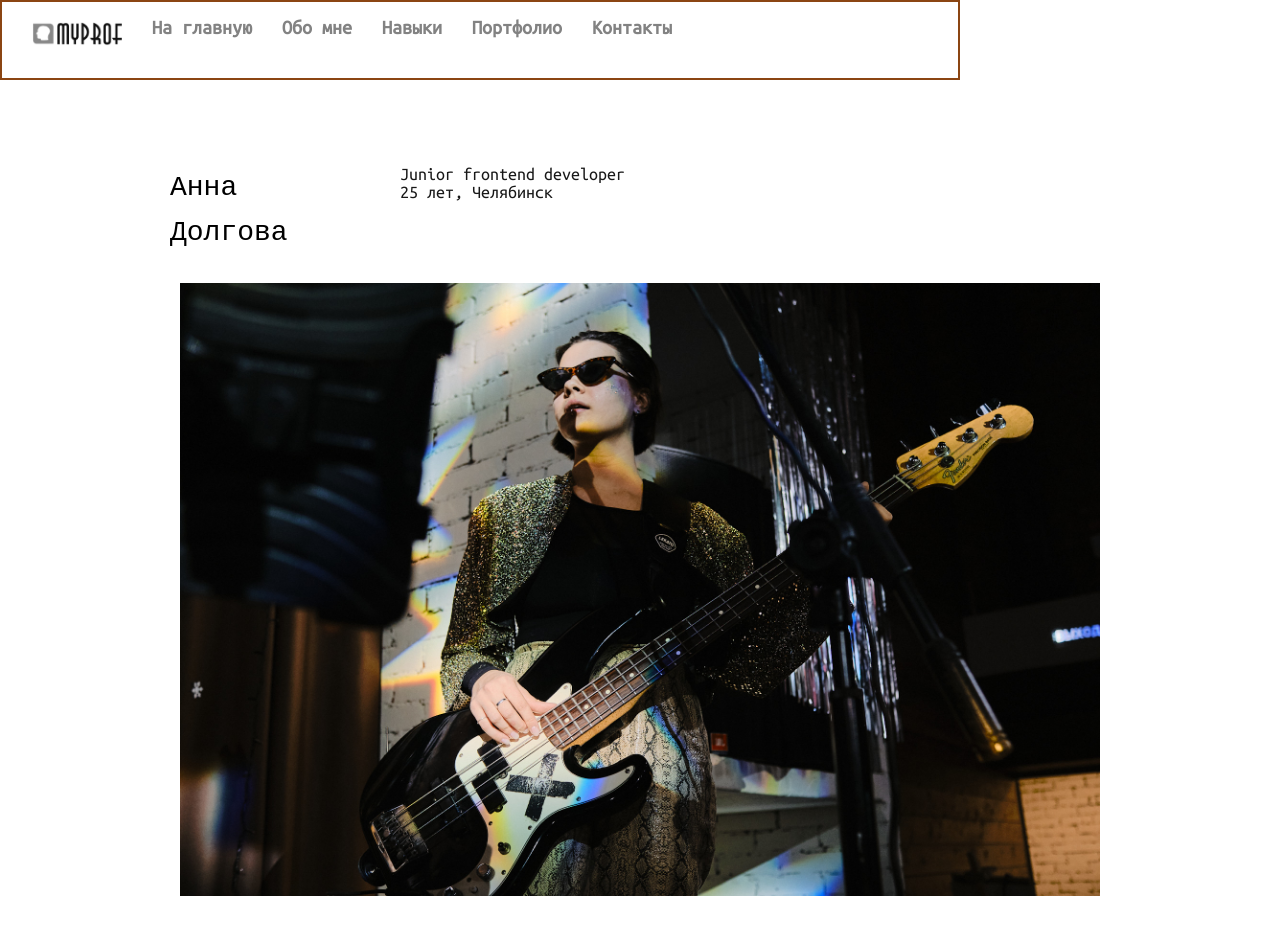
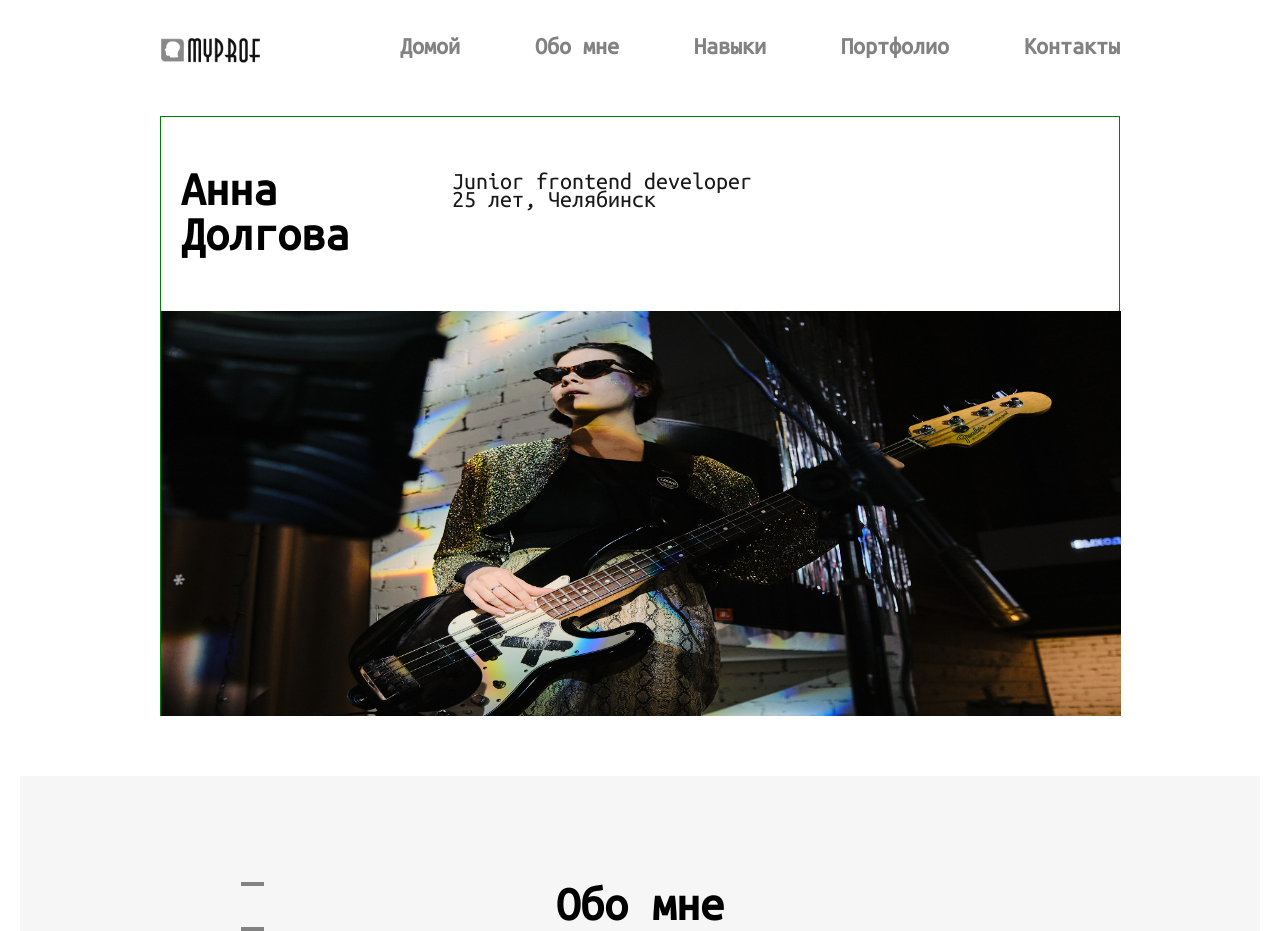
Before and after one commit to 21Annn/MyPortfolio-, a plain HTML site: page index.html in a window 1280 px wide. Shown: the top 931 px of the page. Drawn offline with Linux system fonts and the light colour scheme; a web font is replaced by a local one.

Commit message:
changes nav, section1 - css

```diff
--- /dev/null
+++ b/css/font.css
@@ -0,0 +1,22 @@
+@font-face {
+  font-family: "Ubuntu Mono";
+  src: url("../fonts/ubuntumono.woff2") format("woff2"),
+      url("../fonts/ubuntumono.woff") format("woff");
+  font-style: normal;
+  font-weight: 400;
+}
+ @font-face {
+  font-family: "Ubuntu Mono Bold";
+  src: url("../fonts/ubuntumonobold.woff2") format("woff2"),
+      url("../fonts/ubuntumonobold.woff") format("woff");
+  font-style: bold;
+  font-weight: 700;
+}
+
+@font-face {
+  font-family: "Rubik Mono";
+  src: url("../fonts/rubikmonooneregular.woff2") format("woff2"),
+      url("../fonts/rubikmonooneregular.woff") format("woff");
+  font-style: normal;
+  font-weight: 400;
+}
--- /dev/null
+++ b/css/media.css
@@ -0,0 +1,28 @@
+@media (max-width: 1000px) {
+  .conteiner {
+    width: 100%;
+  }
+  .menu-list {
+    padding: 15px 10px;
+  }
+}
+@media (max-width: 767px) {
+  .menu-list {
+    position: fixed;
+    top: 0;
+    left: 0;
+    display: block;
+    width: 100%;
+    height: 100%;
+    padding: 40px 30px;
+    background-color: #ffffff;
+    transform: translateY(-100%);
+    z-index: 5;
+  }
+  .menu-list {
+    display: block;
+    padding: 25px 0;
+    font-size: 34px;
+    line-height: 39px;
+  }
+}
--- /dev/null
+++ b/css/reset.css
@@ -0,0 +1,102 @@
+/* Reset and base styles  */
+* {
+	padding: 0px;
+	margin: 0px;
+	border: none;
+}
+
+*,
+*::before,
+*::after {
+	box-sizing: border-box;
+}
+
+:focus,
+:active {
+	/*outline: none;*/
+}
+
+a:focus,
+a:active {
+	/* outline: none;*/
+}
+
+/* Links */
+
+a, a:link, a:visited  {
+    /* color: inherit; */
+    text-decoration: none;
+    /* display: inline-block; */
+}
+
+a:hover  {
+    /* color: inherit; */
+    text-decoration: none;
+}
+
+/* Common */
+
+aside, nav, footer, header, section, main {
+	display: block;
+}
+
+h1, h2, h3, h4, h5, h6, p {
+    font-size: inherit;
+	font-weight: inherit;
+}
+
+ul, ul li {
+	list-style: none;
+}
+
+img {
+	vertical-align: top;
+}
+
+img, svg {
+	max-width: 100%;
+	height: auto;
+}
+
+address {
+  font-style: normal;
+}
+
+/* Form */
+
+input, textarea, button, select {
+	font-family: inherit;
+    font-size: inherit;
+    color: inherit;
+    background-color: transparent;
+}
+
+input::-ms-clear {
+	display: none;
+}
+
+button, input[type="submit"] {
+    display: inline-block;
+    box-shadow: none;
+    background-color: transparent;
+    background: none;
+    cursor: pointer;
+}
+
+input:focus, input:active,
+button:focus, button:active {
+    outline: none;
+}
+
+button::-moz-focus-inner {
+	padding: 0;
+	border: 0;
+}
+
+label {
+	cursor: pointer;
+}
+
+legend {
+	display: block;
+}
--- a/css/style.css
+++ b/css/style.css
@@ -1,58 +1,16 @@
-/* Fonts */
-
-@font-face {
-  font-family: "Ubuntu Mono";
-  src: url("../fonts/ubuntumono.woff2") format("woff2"),
-      url("../fonts/ubuntumono.woff") format("woff");
-  font-style: normal;
-  font-weight: 400;
-}
- @font-face {
-  font-family: "Ubuntu Mono Bold";
-  src: url("../fonts/ubuntumonobold.woff2") format("woff2"),
-      url("../fonts/ubuntumonobold.woff") format("woff");
-  font-style: bold;
-  font-weight: 700;
-}
-
-@font-face {
-  font-family: "Rubik Mono";
-  src: url("../fonts/rubikmonooneregular.woff2") format("woff2"),
-      url("../fonts/rubikmonooneregular.woff") format("woff");
-  font-style: normal;
-  font-weight: 400;
-}
-
-
-@media (min-width: 1000px) {
-  .conteiner {
-    width: 100%;
-  }
-  .link-item {
-    padding: 15px 10px;
-  }
-}
-/* @media (min-width: 767px) {
-  .menu-list {
-    position: fixed;
-    top: 0;
-    left: 0;
-    display: block;
-    width: 100%;
-    height: 100%;
-    padding: 40px 30px;
-    background-color: #ffffff;
-    transform: translateY(-100%);
-    z-index: 5;
-  }
-} */
+@import "./media.css";
+@import "./reset.css";
+@import "./font.css";
 
 /* Variabls */
 
 * {
   box-sizing: border-box;
 }
-
+img {
+  max-width: 100%;
+  height: auto;
+}
 :root {
   --dark-grey: #828282;
   --light-grey: #F6F6F6;
@@ -62,8 +20,9 @@
 .conteiner {
   width: 100%;
   margin: 0 auto;
-  /* height: 0 auto; (а это было в уроке, но он не выравнивает все по центру) */
+  height: 0 auto;
   padding: 0 20px;
+  font-family: "Ubuntu Mono";
 }
 
 img {
@@ -76,15 +35,10 @@ li {
 a {
   text-decoration: none;
 }
-.fio-info {
-  font-family: "Rubik Mono", monospace;
-  font-size: 28px;
-  line-height: 45px;
-  color: var(--dark-black);
-}
 .head {
-  font-family: "Rubik Mono", monospace;
-  font-size: 28px;
+  font-family: "Ubuntu Mono";
+  font-weight: 700;
+  font-size: 48px;
   line-height: 45px;
   color: var(--basic-black);
   text-align: center;
@@ -97,8 +51,6 @@ a {
   font-size: 18px;
   line-height: 18px;
   color: var(--dark-black);
-
-  /* text-align: center; */
 }
 .button {
   font-family: "Rubik Mono", monospace;
@@ -117,65 +69,52 @@ a {
   line-height: 11px;
   color: var(--dark-grey);
 }
+
 /* Navigation */
 
 .header {
-  /* margin-top: 20px;
-  margin-left: 150px;
-  margin-bottom: 55px; */
   width: 100%;
-  height: 80px;
-  margin: 0 auto;
-  /* position: fixed;
-  top: 0;
-  left: 0;
-  background-color: #ffffff; */
-}
-.logo {
-  width: 150px;
-  padding: 20px 30px;
-}
-.main-navigation {
-  margin-bottom: 55px;
-  margin: 0 auto;
   position: fixed;
   top: 0;
   left: 0;
+  z-index: 1;
+}
+
+.main-navigation {
+  width: 960px;
+  height: 100px;
+  display: flex;
+  justify-content: space-between;
+  align-items: center;
+  margin: 0 auto;
   background-color: #ffffff;
-  display: flex;
-  align-content: center;
-  width: 960px;
-  height: 80px;
-  margin: 0 auto;
 
-  border: 2px solid saddlebrown;
+  /* border: 2px solid saddlebrown; */
 }
 .nav {
-  margin: 0;
-  align-items: center;
+  width: calc(100%);
+  display: flex;
+  justify-content: space-between;
+}
+.logo {
+  display: flex;
+  width: calc(100%/3);
+}
+.menu-list {
+  width: calc(100%);
+  display: flex;
+  justify-content: space-between;
 }
 .menu-list {
   display: flex;
-  height: 100px;
-  width: 600px;
-  padding: 0;
 }
-.menu-item {
 
-}
 .link-item {
   font-family: "Ubuntu Mono", sans-serif;
   font-weight: 700;
-  font-size: 20px;
+  font-size: 24px;
   line-height: 18px;
   color: var(--dark-grey);
-  padding: 15px 30px;
-}
-.menu-item:first-child .link-item {
-  padding-left: 0;
-}
-.menu-list:last-child .link-item {
-  padding-right: 0;
 }
 .link-item:hover {
   color: #000000;
@@ -183,41 +122,63 @@ a {
   transition: color ease-in .4s;
 }
 .botton-menu-open {
-  visibility: hidden;
+  display: block;
+}
+.hidden {
+  display: none;
 }
 
 /* Section 1 */
 
-.self-info {
-  width: 100%;
+.wrap-self-info {
+  margin: 0 auto;
+  position: relative;
 }
 .wrap-about-me {
+  width: 960px;
+  height: 600px;
   display: flex;
   flex-direction: column;
-  width: 960px;
   margin: 0 auto;
-  padding: 0 10px;
+  padding: 0;
+  margin-top: 100px;
+
+  border: 1px solid green;
 }
 .wrap-info {
   display: flex;
+  width: 639px;
+  height: 169px;
+
+  /* border: 1px solid red; */
 }
 .fio-info {
+  font-family: inherit;
+  font-size: 48px;
+  font-weight: 700;
   text-align: start;
-  width: 200px;
-  height: 100px;
-  margin-top: 18px;
-  margin-bottom: 18px;
-  margin-right: 30px;
+  width: 191px;
+  height: 110px;
+  margin: 0 100px 0 0;
+  padding: 50px 0 35px 20px;
+
+  /* border: 1px solid red; */
 }
 .about-me {
-  width: 250px;
-  height: 100px;
+  width: 300px;
+  height: 59px;
+  margin: 0;
+  padding: 55px 0 80px 0;
+  font-size: 24px;
 }
 .person-img {
+  display: inline-block;
   width: 960px;
+  height: 405px;
   margin: 0 auto;
-  padding: 0 10px;
-  margin-bottom: 60px;
+  padding: 0;
+  position: absolute;
+  bottom: 0;
 }
 
 /* Section 2 */
@@ -229,6 +190,7 @@ a {
   width: 100%;
   height: 400px;
   background: #F6F6F6;
+  margin-top: 60px;
 }
 .wrap-information {
   display: flex;
--- a/index.html
+++ b/index.html
@@ -10,13 +10,13 @@
 <body class="conteiner">
   <header class="header">
     <div class="main-navigation">
-      <div class="logo">
-        <img src="./img/logo.png" alt="Logo" width="100" height="27">
-      </div>
       <nav class="nav">
+        <div class="logo">
+          <img src="./img/logo.png" alt="Logo" width="100" height="27">
+        </div>
         <ul class="menu-list">
           <li class="menu-item">
-            <a href="#" class="link-item"> На главную </a>
+            <a href="#" class="link-item"> Домой </a>
           </li>
           <li class="menu-item">
             <a href="#" class="link-item"> Обо мне</a>
@@ -32,11 +32,11 @@
           </li>
         </ul>
       </nav>
-      <button class="botton-menu-open"> Открыть меню </button>
+      <button class="botton-menu-open hidden"> Открыть меню </button>
     </div>
   </header>
   <main class="main">
-    <section class="self-info">
+    <section class="wrap-self-info">
       <h1 class="head-hidden">Личная информация</h1>
       <div class="wrap-about-me">
         <div class="wrap-info">
```
Also changed, not shown: 2 other files.
